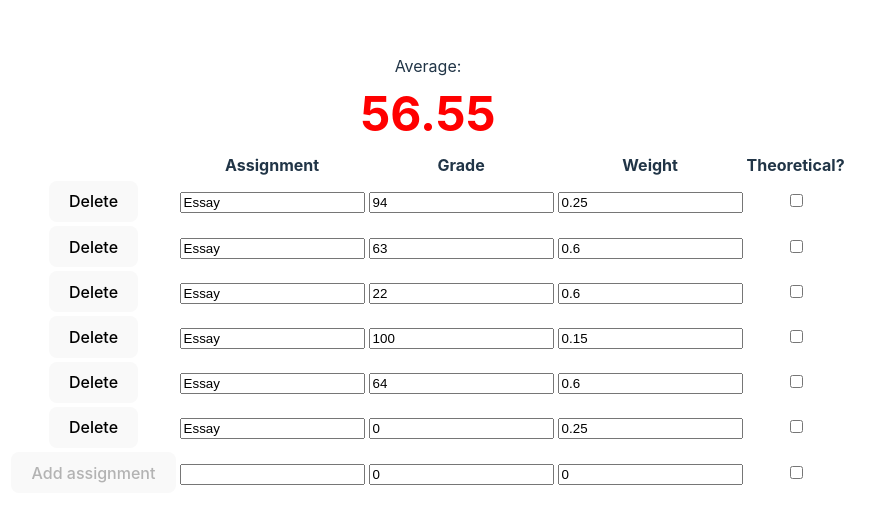
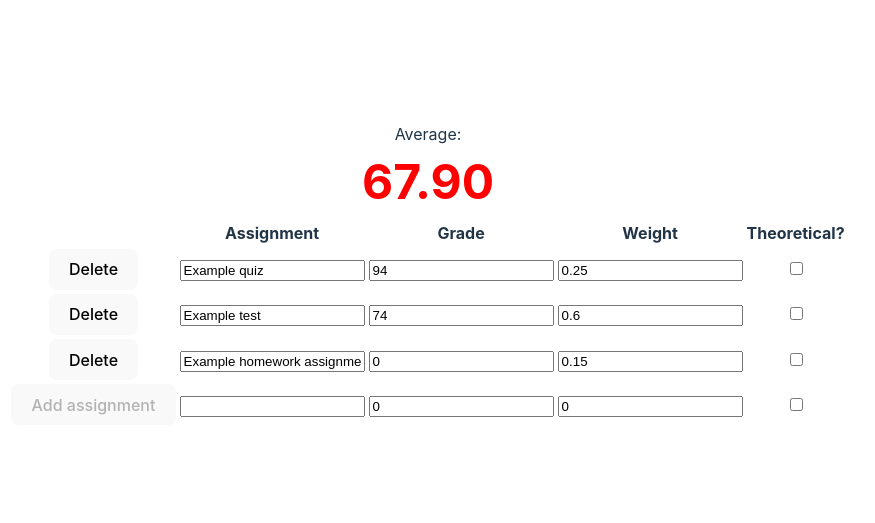
Before and after one commit to WorcestershireWarp/cyl, a React (Vite) app: page / in a window 1280 px wide. Shown: the part 125-648 px from the top of the page, without its empty margins (212-1087 px from the left). Built offline with nearby package versions, Linux system fonts and the light colour scheme.

Commit message:
feat: add assignment deletion and make theoretical assignments functional

```diff
--- a/src/App.css
+++ b/src/App.css
@@ -10,6 +10,17 @@
   font-weight: 700;
 }
 
+.averages {
+  display: flex;
+  justify-content: center;
+  align-items: center;
+  gap: 16px;
+}
+
+.theory {
+  opacity: 0.5;
+}
+
 .average-passing {
   color: #0A0
 }
--- a/src/App.tsx
+++ b/src/App.tsx
@@ -6,12 +6,9 @@ import React from "react";
 
 function App() {
   const [assignments, setAssignments] = useState<Assignment[]>([
-    new Assignment("Essay", 94, 0.25),
-    new Assignment("Essay", 63, 0.6),
-    new Assignment("Essay", 22, 0.6),
-    new Assignment("Essay", 100, 0.15),
-    new Assignment("Essay", 64, 0.6),
-    new Assignment("Essay", 0, 0.25),
+    new Assignment("Example quiz", 94, 0.25),
+    new Assignment("Example test", 74, 0.6),
+    new Assignment("Example homework assignment", 0, 0.15),
   ]);
   const [createAssignment, setCreateAssignment] = useState<Assignment>(
     new Assignment("", 0, 0, false)
@@ -36,11 +33,14 @@ function App() {
       if (property === "weight" && Number(event.target.value) > 1) {
         return;
       }
-      // @ts-expect-error: hasOwnProperty ensures next line is type-safe.
-      newAssignment[property] =
-        property === "grade" || property === "weight"
-          ? Number(event.target.value)
-          : event.target.value;
+      if (property === "grade" || property === "weight") {
+        newAssignment[property] = Number(event.target.value);
+      } else if (property === "theoretical") {
+        newAssignment[property] = !newAssignment.theoretical;
+      } else {
+        // @ts-expect-error: hasOwnProperty ensures next line is type-safe.
+        newAssignment[property] = event.target.value;
+      }
     }
     setCreateAssignment(newAssignment);
   };
@@ -77,10 +77,28 @@ function App() {
     setAssignments(temporary);
   };
 
+  const onDeleteAssignment = (index: number) => {
+    const temporary = [...assignments];
+    temporary.splice(index, 1);
+    setAssignments(temporary);
+  };
+
+  const onModifyTheoretical = (index: number) => {
+    const temporary = [...assignments];
+    temporary[index].theoretical = !temporary[index].theoretical;
+    setAssignments(temporary);
+  };
+
   const assignmentList = assignments.map((assignment, index) => (
     <tr key={index}>
       <td>
-        <button>Delete</button>
+        <button
+          onClick={() => {
+            onDeleteAssignment(index);
+          }}
+        >
+          Delete
+        </button>
       </td>
       <td>
         <input
@@ -109,19 +127,55 @@ function App() {
         />
       </td>
       <td>
-        <input type="checkbox" />
+        <input
+          type="checkbox"
+          onChange={() => {
+            onModifyTheoretical(index);
+          }}
+          checked={assignment.theoretical}
+        />
       </td>
     </tr>
   ));
-  const average = weightedAverage(assignments, [0.6, 0.25, 0.15]);
-  const averageClass = classNames("average", {
-    "average-failing": average < 70,
+  const realAverage = weightedAverage(
+    assignments.filter((assignment) => !assignment.theoretical),
+    [0.6, 0.25, 0.15]
+  );
+  const theoreticalAverage = weightedAverage(assignments, [0.6, 0.25, 0.15]);
+  const showTheoreticalAverage = assignments.some(
+    (assignment) => assignment.theoretical
+  );
+  const theoryAverageClass = classNames("average", {
+    "average-failing": theoreticalAverage < 70,
+  });
+  const realAverageClass = classNames(theoryAverageClass, {
+    theory: showTheoreticalAverage,
+    "average-failing": realAverage < 70,
   });
   return (
     <div className="App">
-      <div>
-        Average: <br />
-        <span className={averageClass}>{average}</span>
+      <div className="averages">
+        <span>
+          Average:
+          <br />
+          <span className={realAverageClass}>
+            {realAverage.toLocaleString("en", {
+              useGrouping: false,
+              minimumFractionDigits: 2,
+            })}
+          </span>
+        </span>
+        {showTheoreticalAverage && (
+          <span>
+            Theoretical: <br />
+            <span className={theoryAverageClass}>
+              {theoreticalAverage.toLocaleString("en", {
+                useGrouping: false,
+                minimumFractionDigits: 2,
+              })}
+            </span>
+          </span>
+        )}
       </div>
       <table>
         <thead>
@@ -173,7 +227,13 @@ function App() {
               />
             </td>
             <td>
-              <input type="checkbox" />
+              <input
+                type="checkbox"
+                checked={createAssignment.theoretical}
+                onChange={(event) => {
+                  onModifyCreate(event, "theoretical");
+                }}
+              />
             </td>
           </tr>
         </tbody>
```
